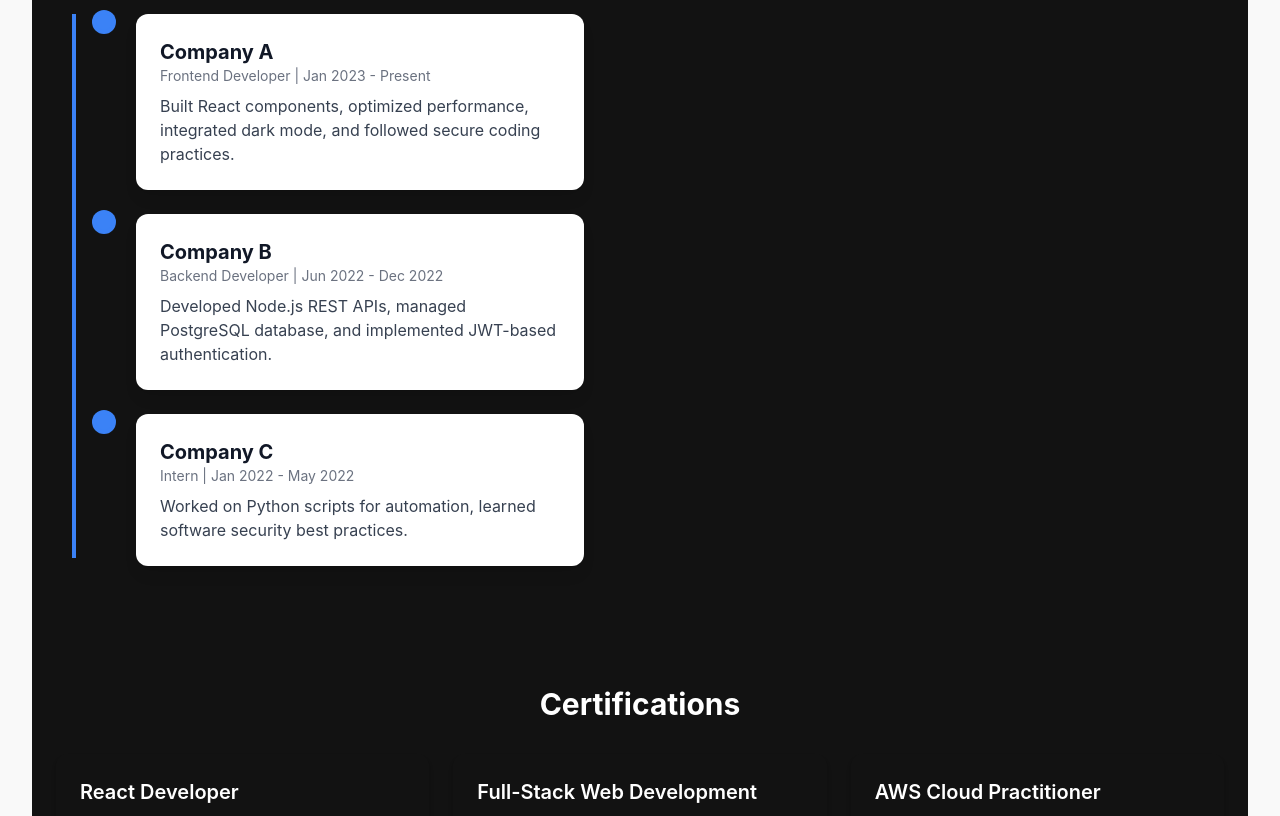
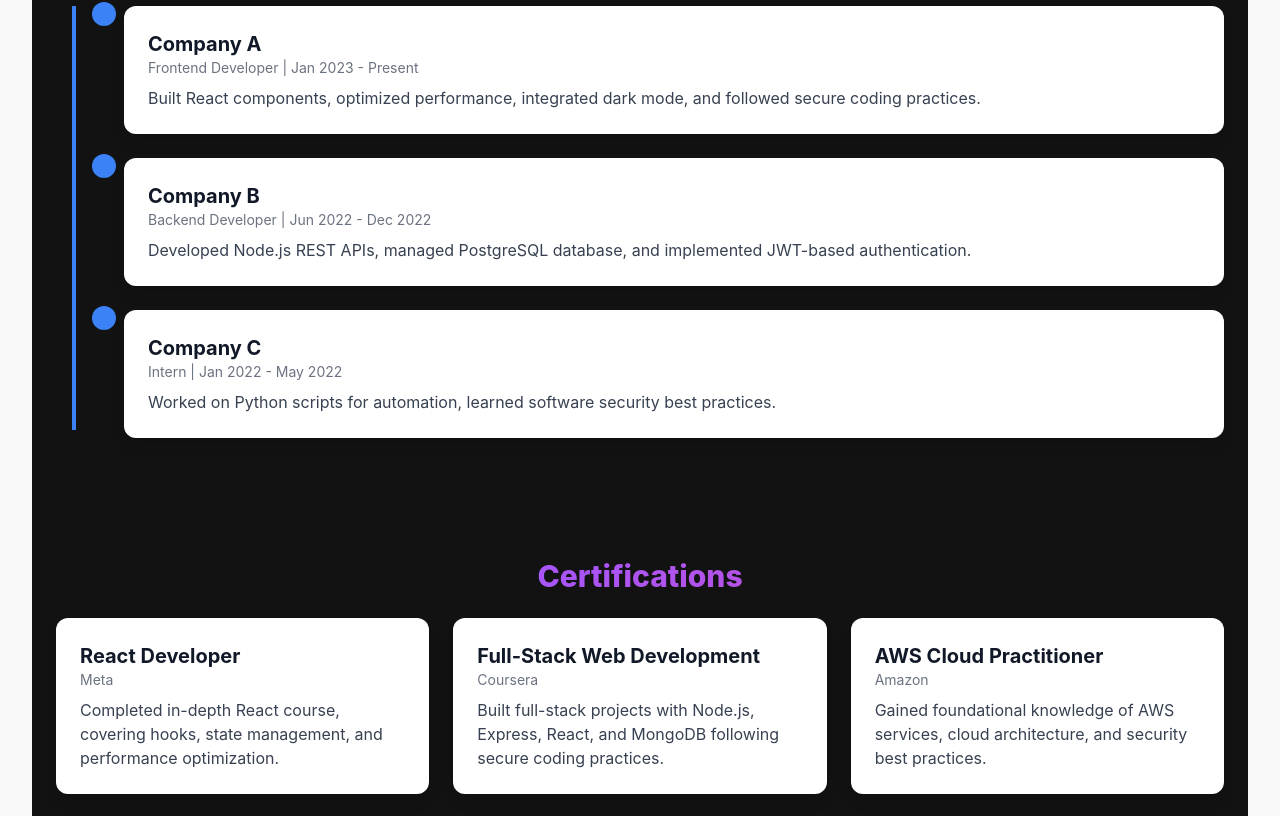
Before and after one commit to ishaantaneja/portfolio-web-frontend, a React (Vite) app: page / in a window 1280 px wide. Shown: the part 934-1750 px from the top of the page. Built offline with nearby package versions, Linux system fonts and the light colour scheme.

Commit message:
theme consistency - second bit

```diff
--- a/src/components/ExperienceCard.jsx
+++ b/src/components/ExperienceCard.jsx
@@ -6,14 +6,14 @@ export default function ExperienceCard({ company, role, duration, details, isLas
     <div className="relative flex items-start">
       {/* Timeline connector */}
       <div className="flex flex-col items-center">
-        <div className="w-4 h-4 bg-blue-500 rounded-full z-10"></div>
+        <div className="w-1 h-4 bg-blue-500 rounded-full z-10"></div>
         {!isLast && <div className="w-1 bg-blue-500 flex-1"></div>}
       </div>
 
       {/* Card */}
       <motion.div
-        whileHover={{ scale: 1.05 }}
-        className="bg-white dark:bg-gray-800 shadow-lg rounded-xl p-6 ml-6 mb-6 cursor-pointer transition-transform duration-300 w-full max-w-md"
+        whileHover={{ scale: 1.01 }}
+        className="bg-white dark:bg-gray-800 shadow-lg rounded-xl p-6 ml-6 mb-6 cursor-pointer transition-transform duration-300 w-full "
       >
         <h3 className="text-xl font-bold text-gray-900 dark:text-white">{company}</h3>
         <p className="text-sm text-gray-500 dark:text-gray-300">{role} | {duration}</p>
--- a/src/pages/Blog.jsx
+++ b/src/pages/Blog.jsx
@@ -31,7 +31,7 @@ export default function Blog() {
       <motion.h2
         initial={{ opacity: 0, y: -20 }}
         animate={{ opacity: 1, y: 0 }}
-        className="text-3xl font-extrabold mb-6 text-transparent bg-clip-text bg-gradient-to-r from-cyan-400 via-purple-500 to-pink-500"
+        className="text-3xl font-extrabold mb-6 text-transparent bg-clip-text bg-gradient-to-r from-cyan-400 via-purple-500 to-pink-500 animate-gradient-x"
       >
         Blog
       </motion.h2>
--- a/src/pages/Contact.jsx
+++ b/src/pages/Contact.jsx
@@ -22,7 +22,7 @@ export default function Contact() {
       <motion.h2
         initial={{ opacity: 0, y: -20 }}
         animate={{ opacity: 1, y: 0 }}
-        className="text-3xl font-extrabold mb-10 text-transparent bg-clip-text bg-gradient-to-r from-cyan-400 via-purple-500 to-pink-500 text-center"
+        className="text-3xl font-extrabold mb-10 text-transparent bg-clip-text bg-gradient-to-r from-cyan-400 via-purple-500 to-pink-500 text-center animate-gradient-x"
       >
         Contact Me
       </motion.h2>
--- a/src/pages/Home.jsx
+++ b/src/pages/Home.jsx
@@ -65,7 +65,7 @@ export default function Home() {
 
       {/* Experience Section */}
       <section className="px-6 py-12 relative">
-        <h2 className="text-3xl font-bold mb-8 text-center">Experience</h2>
+        <h2 className="text-3xl font-extrabold mb-6 text-transparent bg-clip-text bg-gradient-to-r from-cyan-400 via-purple-500 to-pink-500 text-center animate-gradient-x">Experience</h2>
 
         <div className="flex flex-col relative" ref={containerRef}>
           {/* Timeline Line */}
@@ -129,11 +129,9 @@ export default function Home() {
         </div>
       </section>
 
-
-
       {/* Certifications Section */}
       <section className="px-6 py-12 relative bg-darkBg">
-  <h2 className="text-3xl font-bold mb-8 text-center">Certifications</h2>
+        <h2 className="text-3xl font-extrabold mb-6 text-transparent bg-clip-text bg-gradient-to-r from-cyan-400 via-purple-500 to-pink-500 text-center animate-gradient-x">Certifications</h2>
 
         <div className="grid grid-cols-1 sm:grid-cols-2 lg:grid-cols-3 gap-6">
           {[
@@ -170,18 +168,16 @@ export default function Home() {
           ].map((cert, index) => (
             <motion.div
               key={index}
-        className="bg-darkCard text-white p-6 rounded-xl shadow-md hover:shadow-lg transition-shadow duration-300 cursor-pointer"
               whileHover={{ scale: 1.05 }}
+              className="bg-white dark:bg-gray-800 shadow-lg rounded-xl p-6 cursor-pointer transition-transform duration-300 w-full"
             >
-        <h3 className="text-xl font-semibold mb-2">{cert.title}</h3>
-        <p className="text-sm mb-4 text-gray-300">{cert.organization}</p>
-        <p className="text-gray-200 text-sm">{cert.description}</p>
+              <h3 className="text-xl font-bold text-gray-900 dark:text-white">{cert.title}</h3>
+              <p className="text-sm text-gray-500 dark:text-gray-300">{cert.organization}</p>
+              <p className="mt-2 text-gray-700 dark:text-gray-200">{cert.description}</p>
             </motion.div>
           ))}
         </div>
       </section>
-
-
     </div>
   );
 }
--- a/src/pages/Projects.jsx
+++ b/src/pages/Projects.jsx
@@ -52,7 +52,7 @@ export default function Projects() {
       <motion.h2
         initial={{ opacity: 0, y: -20 }}
         animate={{ opacity: 1, y: 0 }}
-        className="text-3xl font-extrabold mb-6 text-transparent bg-clip-text bg-gradient-to-r from-cyan-400 via-purple-500 to-pink-500"
+        className="text-3xl font-extrabold mb-6 text-transparent bg-clip-text bg-gradient-to-r from-cyan-400 via-purple-500 to-pink-500 animate-gradient-x"
       >
         Projects
       </motion.h2>
--- a/src/pages/Skills.jsx
+++ b/src/pages/Skills.jsx
@@ -17,7 +17,7 @@ export default function Skills() {
       <motion.h2
         initial={{ opacity: 0, y: -20 }}
         animate={{ opacity: 1, y: 0 }}
-        className="text-3xl font-extrabold mb-6 text-transparent bg-clip-text bg-gradient-to-r from-cyan-400 via-purple-500 to-pink-500"
+        className="text-3xl font-extrabold mb-6 text-transparent bg-clip-text bg-gradient-to-r from-cyan-400 via-purple-500 to-pink-500 animate-gradient-x"
       >
         Skills
       </motion.h2>
```
Lines whose indentation alone changed are shown as unchanged.
